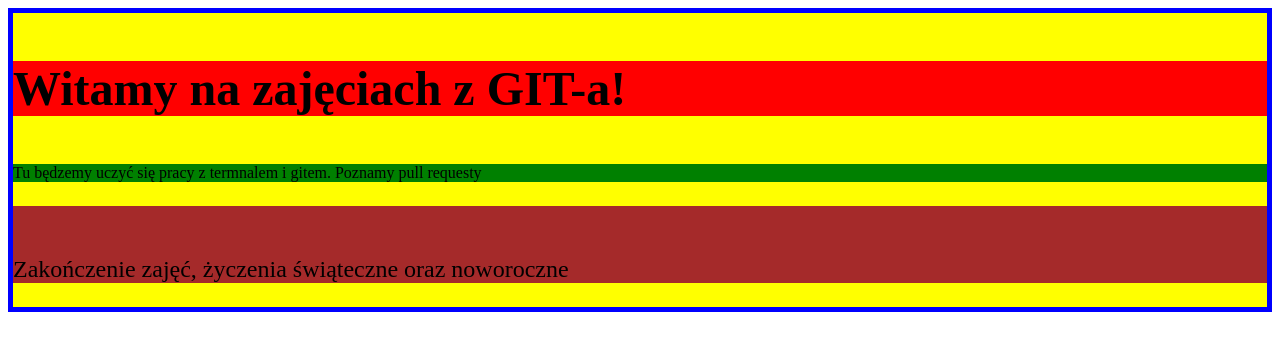
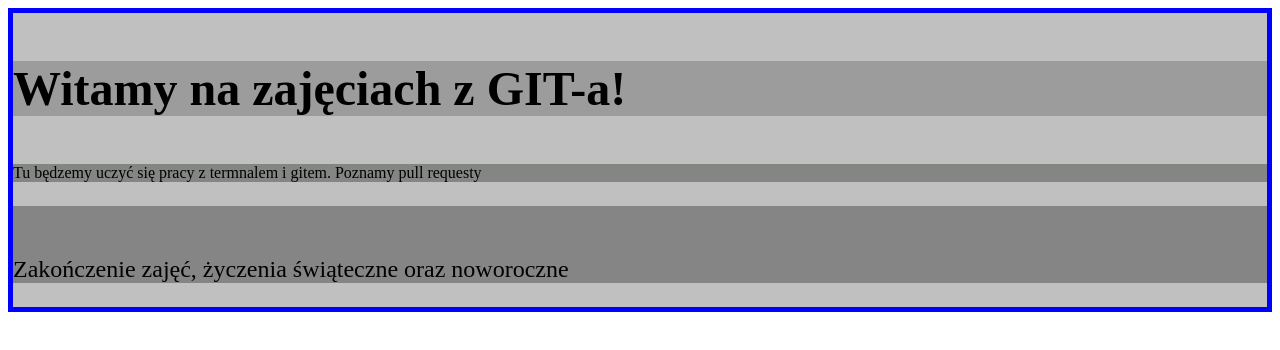
Before and after one commit to manczakola/Git-CDV, a plain HTML site: page index.html in a window 1280 px wide. Drawn offline with Linux system fonts and the light colour scheme.

Commit message:
Added dark mode

```diff
--- a/style.css
+++ b/style.css
@@ -1,20 +1,20 @@
-.container{
-    background-color: yellow;
+.container {
+    background-color: rgb(192, 192, 192);
     border: 5px solid blue;
 }
 
-.introduction{
+.introduction {
     font-size: 3rem;
     font-weight: bold;
-    background-color: red;
+    background-color: rgb(156, 156, 156);
 }
 
-.mainPart{
-    background-color: green;
+.mainPart {
+    background-color: rgb(131, 134, 131);
 }
 
-.ending{
+.ending {
     padding-top: 50px;
     font-size: 1.5rem;
-    background-color: brown;
+    background-color: rgb(133, 133, 133);
 }
```
